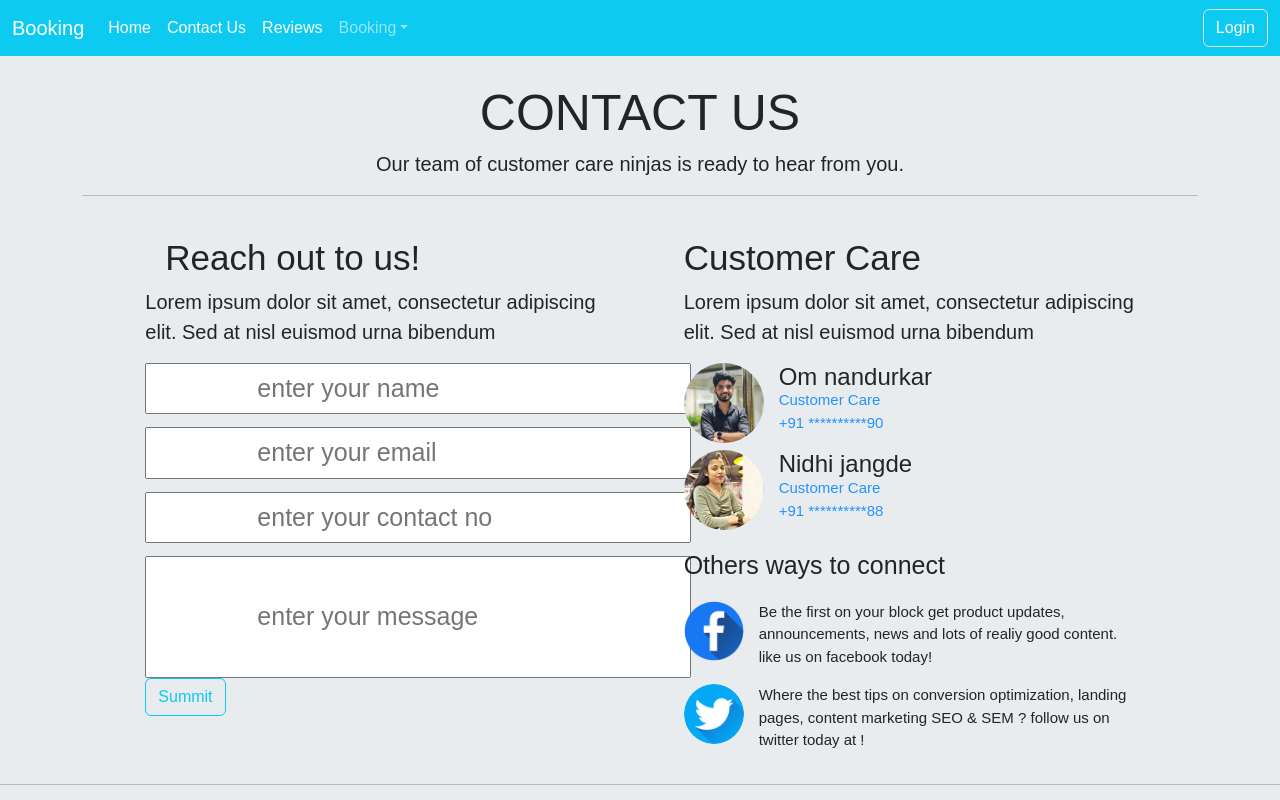
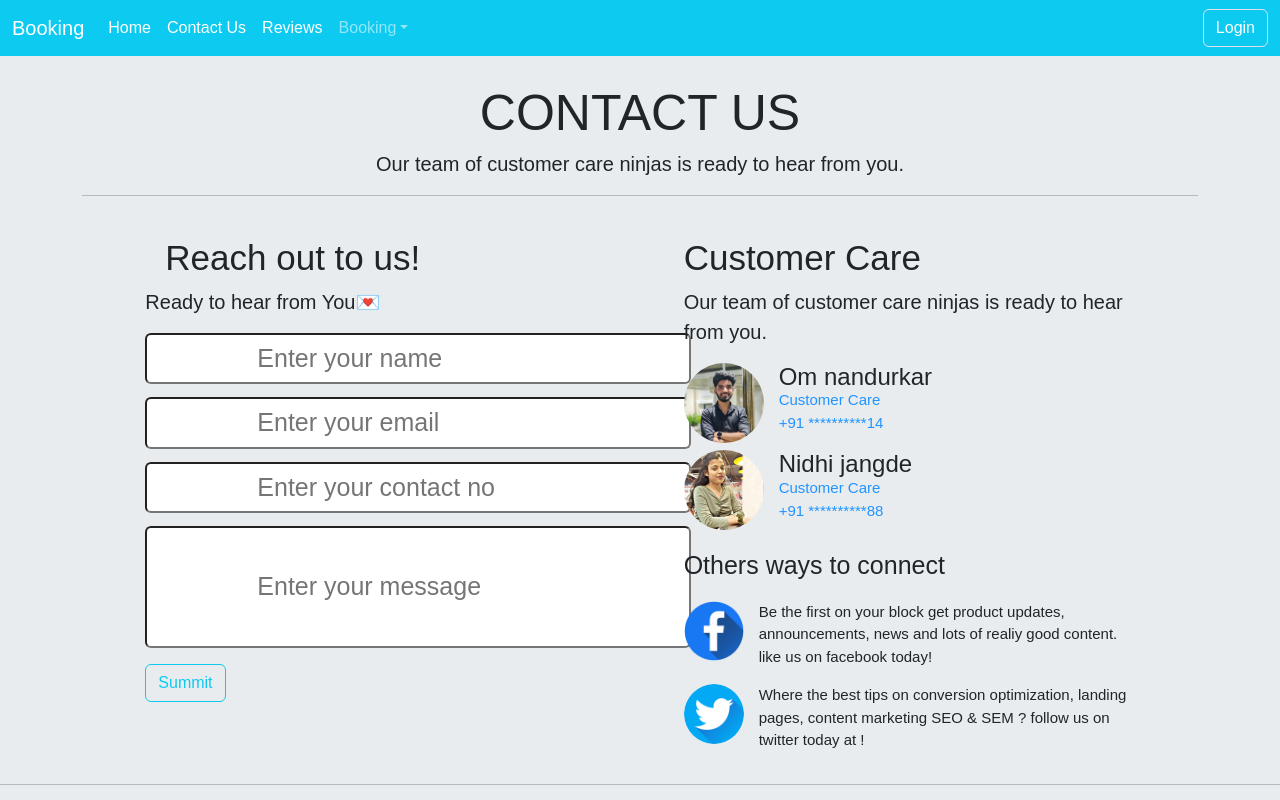
Before and after one commit to Vikrantpatil19/icp6-fullstack, a React (Create React App) app in the folder client/: page /contact in a window 1280 px wide. Shown: the top 800 px of the page. Built offline with nearby package versions, Linux system fonts and the light colour scheme; no server answers.

Commit message:
ref : admin page and some css changes in dashboard

```diff
--- a/client/src/App.js
+++ b/client/src/App.js
@@ -9,6 +9,7 @@ import TimeSlot from "./views/TimeSlot/TimeSlot";
 import Dashboard from "./views/Dashboard/Dashboard";
 import Contact from "./views/Contact/Contact";
 import Payment from "./views/Payment/Payment";
+import Admin from "./views/Admin/Admin";
 
 function App() {
 
@@ -59,6 +60,11 @@ function App() {
       element: <Dashboard/>
     },
 
+    {
+      path: "/admin",
+      element: <Admin/>
+    }
+
 
   ])
 
--- a/client/src/components/Navbar/Navbar.js
+++ b/client/src/components/Navbar/Navbar.js
@@ -1,7 +1,8 @@
 import React, { useState, useEffect } from 'react';
 import { Link } from 'react-router-dom';
-import axios from 'axios'; // Import axios for making HTTP requests
+import axios from 'axios';
 import { auth } from "../../views/Login/config";
+import toast from 'react-hot-toast';
 
 export default function Navbar() {
   const [user, setUser] = useState(null);
@@ -21,6 +22,8 @@ export default function Navbar() {
 
       const response = await axios.post(`${process.env.REACT_APP_API_URL}/user/logout`,
       { email: user.email });
+
+      toast.success(response.data.message)
 
 
       localStorage.clear();
--- a/client/src/components/ReviewComp/ReviewComp.js
+++ b/client/src/components/ReviewComp/ReviewComp.js
@@ -24,7 +24,7 @@ export default function ReviewComp() {
 
     return (
         <div className="p-5">
-            <h1 className="text-center">Read what our Customers say</h1>
+            <h1 className="text-center text-info-emphasis">Read what our Customers say</h1>
             <hr />
             <div className="container mx-auto" style={{ maxHeight: '200px', overflowY: 'auto' }}>
                 <div className="d-flex flex-wrap justify-content-center ">
--- /dev/null
+++ b/client/src/views/Admin/Admin.js
@@ -0,0 +1,12 @@
+import React from 'react'
+import AUsers from './components/AUsers'
+
+export default function Admin() {
+  return (
+    <>
+    <h1 className='mb-5 py-5 text-center '>Admin Page</h1>
+    <hr></hr>
+    <AUsers/>
+    </>
+  )
+}
--- /dev/null
+++ b/client/src/views/Admin/components/AUsers.js
@@ -0,0 +1,39 @@
+import axios from 'axios';
+import React, { useState, useEffect } from 'react';
+import toast from 'react-hot-toast';
+
+export default function AUsers() {
+    const [users, setUsers] = useState([]);
+
+    const loadUsers = async () => {
+        try {
+            const response = await axios.get(`${process.env.REACT_APP_API_URL}/user`);
+            setUsers(response.data.data);
+            toast.success('Successfully fetched users');
+        } catch (error) {
+            console.error('Error fetching users:', error);
+            toast.error('Failed to fetch users');
+        }
+    };
+
+    useEffect(() => {
+        loadUsers();
+    }, []);
+
+    return (
+        <div className="container">
+            <h1 className="text-3xl font-bold mb-5">All Users:</h1>
+            <div className="grid grid-cols-1 md:grid-cols-2 lg:grid-cols-3 gap-5">
+                {users.map((user) => {
+                    const { _id, userName, isLoggedIn } = user;
+                    return (
+                        <div key={_id} className="border p-4 rounded-lg bg-gray-100">
+                            <h3 className="text-lg font-semibold mb-2">User: {userName}</h3>
+                            <p className="text-sm">Status: {isLoggedIn ? <span className='text-success '>Online</span> : <span className='text-danger '>Offline</span>}</p>
+                        </div>
+                    );
+                })}
+            </div>
+        </div>
+    );
+}
--- a/client/src/views/Contact/Contact.js
+++ b/client/src/views/Contact/Contact.js
@@ -33,23 +33,22 @@ export default function ContactUs() {
 
                             <div class="col-5 text-start">
                                 <p className="heading"> Reach out to us!</p>
-                                <p className="description">Lorem ipsum dolor sit amet, consectetur adipiscing elit.
-                                    Sed at nisl euismod urna bibendum</p>
+                                <p className="description">Ready to hear from You💌</p>
 
                                 <div>
                                     <form>
 
-                                        <input type='text' placeholder='enter your name' className='input-1'></input>
+                                        <input type='text' placeholder='Enter your name' className='input-1 rounded'></input>
 
 
-                                        <input type='text' placeholder='enter your email' className='input-2'></input>
+                                        <input type='text' placeholder='Enter your email' className='input-2 rounded'></input>
 
 
-                                        <input type='text' placeholder='enter your contact no' className='input-3'></input>
+                                        <input type='text' placeholder='Enter your contact no' className='input-3 rounded'></input>
 
 
-                                        <input type='text' placeholder='enter your message' className='input-4'></input><br></br>
-                                        <button type="button" class="btn btn-outline-info btn-md">Summit</button>
+                                        <input type='text' placeholder='Enter your message' className='input-4 rounded'></input><br></br>
+                                        <button type="button" class="btn btn-outline-info btn-md mt-3">Summit</button>
                                     </form>
                                 </div>
                             </div>
@@ -60,8 +59,7 @@ export default function ContactUs() {
                             <div class="col-5 text-start">
 
                                 <p className='heading-1' >Customer Care</p>
-                                <p className="description-1">Lorem ipsum dolor sit amet, consectetur adipiscing elit.
-                                    Sed at nisl euismod urna bibendum</p>
+                                <p className="description-1">Our team of customer care ninjas is ready to hear from you.</p>
 
 
                                 <div className='wrapper'>
@@ -71,7 +69,7 @@ export default function ContactUs() {
                                         </img>
                                         <h6>Om nandurkar</h6>
                                         <p >Customer Care<br></br>
-                                            +91 **********90
+                                            +91 **********14
                                         </p>
                                     </div>
 
--- a/client/src/views/Dashboard/Dashboard.js
+++ b/client/src/views/Dashboard/Dashboard.js
@@ -59,7 +59,9 @@ function Dashboard() {
         <div className='empty mt-3'>
 
         </div>
-        <img src={profile} className='profile rounded-circle ' />
+   <div className='d-flex justify-content-center '>
+   <img src={profile} className='profile rounded-circle ' />
+   </div>
         <p className='username'>Hii !! {name}..</p>
         <p className='user-detail' >
           <table>
--- a/client/src/views/Dashboard/dashboard.css
+++ b/client/src/views/Dashboard/dashboard.css
@@ -6,16 +6,16 @@
     background-color: white;
 }
 .profile{
-    position: absolute;
-    top: 100px;
-    left: 100px;
+    /* position: absolute; */
+    /* top: 100px;
+    left: 100px; */
     height: 120px;
     width: 120px;
-   margin-top:20px ;
-    margin-left:600px;
+   margin-top:-65px ;
+    /* margin-left:600px; */
 }
 .username{
-  margin-top: 70px;
+  margin-top: 30px;
   font-size: 40px;
   text-align: center;
 
--- a/client/src/views/Login/Login.js
+++ b/client/src/views/Login/Login.js
@@ -5,6 +5,7 @@ import img2 from './img2.png';
 import { auth, provider } from "./config";
 import { signInWithPopup } from 'firebase/auth';
 import axios from 'axios';
+import toast from 'react-hot-toast';
 
 function Login() {
   const [value, setValue] = useState('');
@@ -28,6 +29,8 @@ function Login() {
         userName: data.user.displayName,
         userPhoto: data.user.photoURL
       });
+
+      toast.success(response.data.message);
 
       console.log('User Data Recorded:', response.data);
     });
--- a/client/src/views/Review/Review.js
+++ b/client/src/views/Review/Review.js
@@ -4,6 +4,7 @@ import axios from 'axios';
 import toast from 'react-hot-toast';
 import ReviewCard from './../../components/ReviewCard/ReviewCard';
 import Navbar from '../../components/Navbar/Navbar'
+import Footer from '../../components/Footer/Footer';
 
 function App() {
   const userName = localStorage.getItem("userName");
@@ -75,7 +76,10 @@ function App() {
           </div>
         </div>
       </div>
+      <Footer/>
     </div>
+
+
   );
 }
 
```
